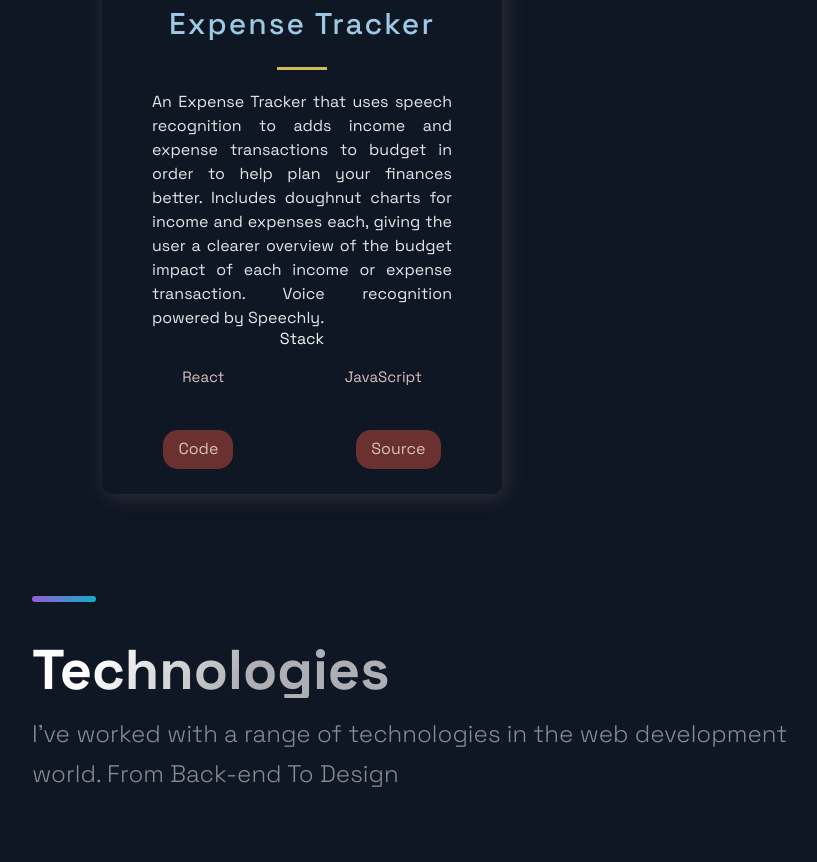
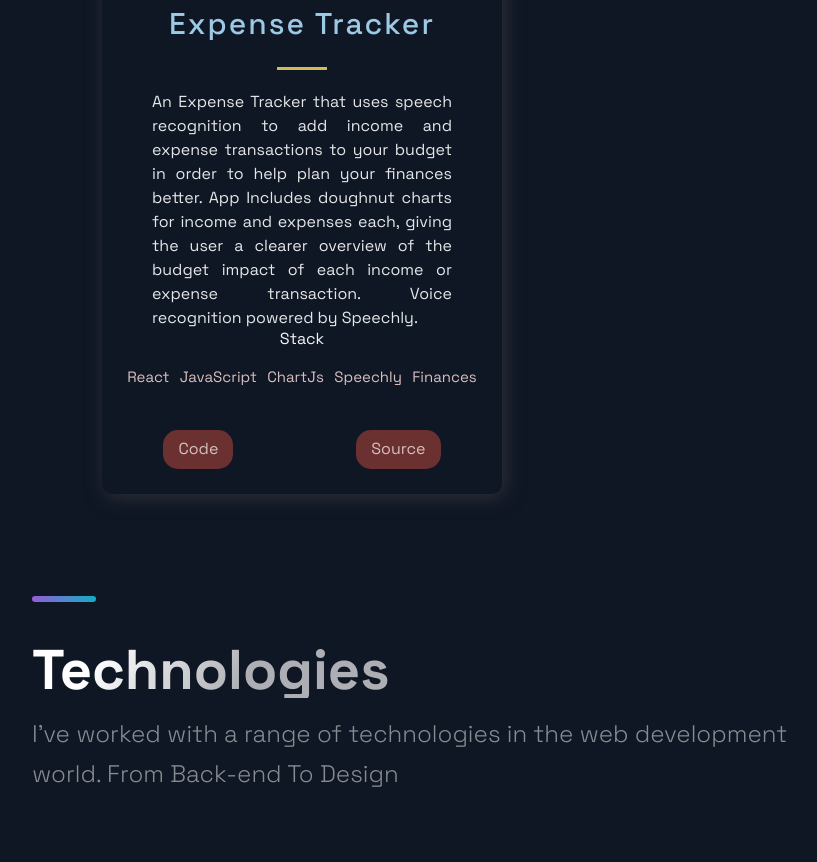
Before and after one commit to AmokelaneB/My-Portfolio, a Next.js app: page / in a window 1280 px wide. Shown: the part 1900-2762 px from the top of the page, without its empty margins (88-905 px from the left). Built offline with nearby package versions, Linux system fonts and the light colour scheme.

Commit message:
More Changes

```diff
--- a/src/constants/constants.js
+++ b/src/constants/constants.js
@@ -23,9 +23,9 @@ export const projects = [
   {
     title: 'Expense Tracker',
     description:
-      'An Expense Tracker that uses speech recognition to adds income and expense transactions to budget in order to help plan your finances better. Includes doughnut charts for income and expenses each, giving the user a clearer overview of the budget impact of each income or expense transaction. Voice recognition powered by Speechly.',
+      'An Expense Tracker that uses speech recognition to add income and expense transactions to your budget in order to help plan your finances better. App Includes doughnut charts for income and expenses each, giving the user a clearer overview of the budget impact of each income or expense transaction. Voice recognition powered by Speechly.',
     image: '/images/Expense_Tracker.png',
-    tags: ['React', 'JavaScript'],
+    tags: ['React', 'JavaScript', 'ChartJs', 'Speechly', 'Finances'],
     source: 'https://amo-expense-tracker.netlify.app',
     visit: 'https://amo-expense-tracker.netlify.app',
 
```
